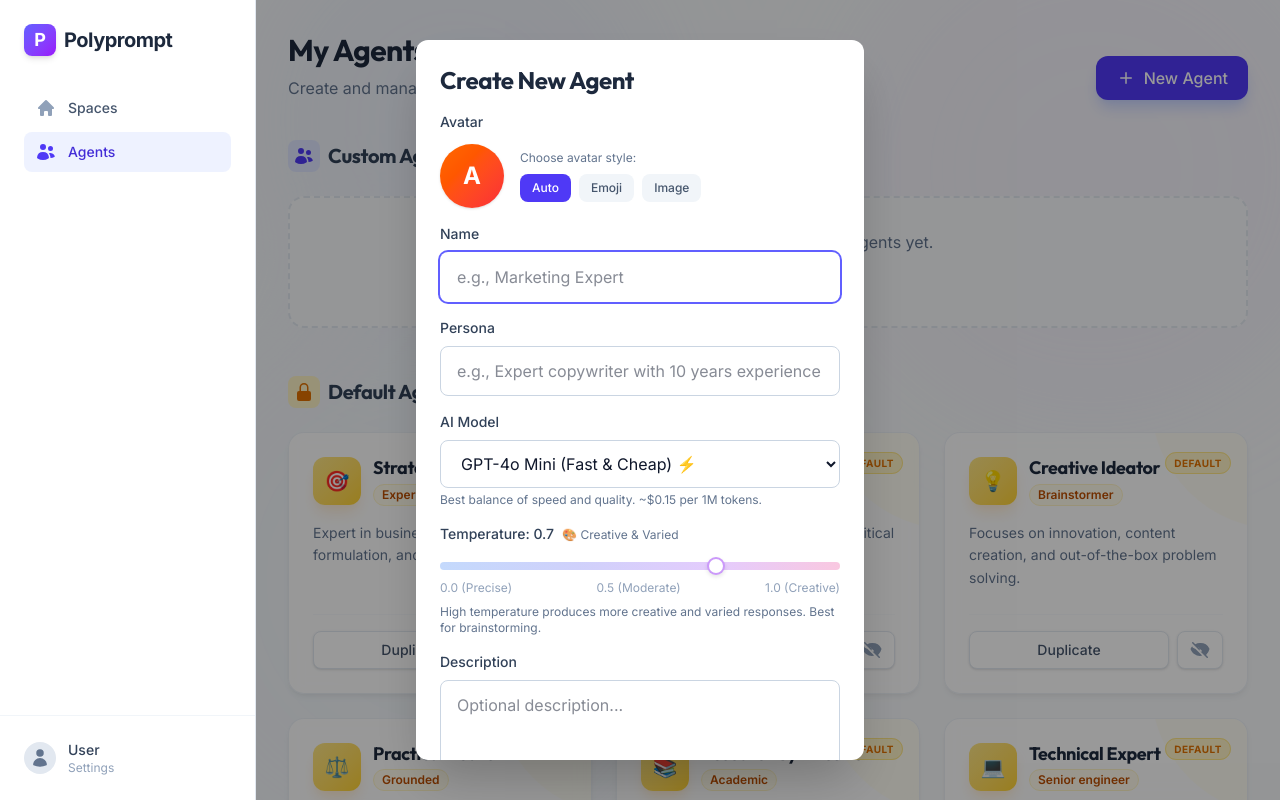
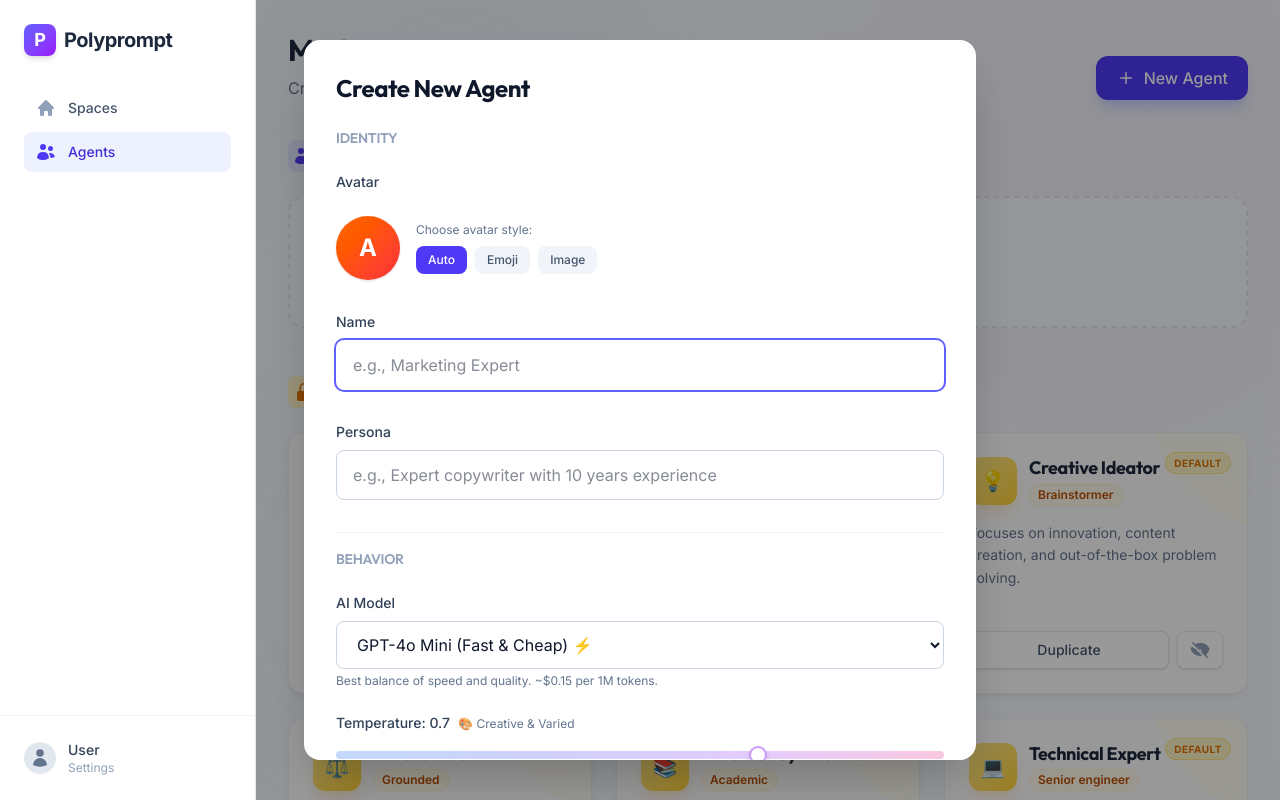
Before and after one commit to Macxim/Polyprompt, a Next.js app: page /agents in a window 1280 px wide. Both pictures are taken after a click on the button "New Agent". Built offline with nearby package versions, Linux system fonts and the light colour scheme.

Commit message:
feat: Enhance AgentModal UI with a larger layout, improved styling, and structured sections for agent identity and behavior, including detailed temperature slider descriptions.

```diff
--- a/app/components/AgentModal.tsx
+++ b/app/components/AgentModal.tsx
@@ -106,18 +106,23 @@ export default function AgentModal({ onAgentCreated }: Props) {
   if (!state.ui.isAgentModalOpen) return null;
 
   return (
-    <div className="fixed inset-0 bg-black/40 flex items-center justify-center z-50">
-      <div className="bg-white p-6 rounded-xl w-full max-w-md shadow-2xl animate-in fade-in zoom-in-95 duration-200 max-h-[90vh] overflow-y-auto">
-        <h2 className="text-2xl font-bold text-slate-800 mb-4">
+    <div className="fixed inset-0 bg-black/40 flex items-center justify-center z-50 p-4">
+      <div className="bg-white p-8 rounded-2xl w-full max-w-2xl shadow-2xl animate-in fade-in zoom-in-95 duration-200 max-h-[90vh] overflow-y-auto">
+        <h2 className="text-2xl font-bold text-slate-900 mb-6">
           {activeAgent ? "Edit Agent" : "Create New Agent"}
         </h2>
 
-        <div className="space-y-4">
+        <div className="space-y-8">
+          {/* Identity Section */}
+          <section className="space-y-6">
+            <h3 className="text-sm font-semibold text-slate-400 uppercase tracking-wider">Identity</h3>
+
             {/* Avatar Preview & Selection */}
             <div>
               <label className="block text-sm font-medium text-slate-700 mb-3">
                 Avatar
               </label>
+            </div>
             <div className="flex items-center gap-4 mb-3">
               <AvatarDisplay
                 agent={{ id: "preview", name: name || "Agent", avatar }}
@@ -201,7 +206,7 @@ export default function AgentModal({ onAgentCreated }: Props) {
                 <p className="text-xs text-slate-500 mt-1">Enter a URL to an image</p>
               </div>
             )}
-          </div>
+          </section>
           <div>
             <label className="block text-sm font-medium text-slate-700 mb-2">
               Name
@@ -240,6 +245,10 @@ export default function AgentModal({ onAgentCreated }: Props) {
               <p className="text-red-600 text-sm mt-1">{personaError}</p>
             )}
           </div>
+
+          {/* Behavior Section */}
+          <section className="space-y-6 pt-4 border-t border-slate-100">
+             <h3 className="text-sm font-semibold text-slate-400 uppercase tracking-wider">Behavior</h3>
 
             <div>
               <label className="block text-sm font-medium text-slate-700 mb-2">
@@ -358,6 +367,7 @@ export default function AgentModal({ onAgentCreated }: Props) {
                 </div>
               </div>
             </div>
+          </section>
         </div>
 
         <div className="flex justify-end gap-3 mt-6">
--- a/app/components/AvatarDisplay.tsx
+++ b/app/components/AvatarDisplay.tsx
@@ -34,7 +34,7 @@ const generateGradient = (name: string): string => {
 };
 
 const sizeClasses = {
-  sm: "w-5 h-5 text-[10px]",
+  sm: "w-6 h-6 text-[8px]",
   md: "w-8 h-8 text-sm",
   lg: "w-10 h-10 text-base",
   xl: "w-16 h-16 text-2xl",
--- a/app/space/[id]/conversation/[convId]/page.tsx
+++ b/app/space/[id]/conversation/[convId]/page.tsx
@@ -576,7 +576,7 @@ export default function ConversationPage() {
   };
 
   return (
-    <div className="flex flex-col h-full bg-slate-50/50">
+    <div className="flex flex-col h-screen overflow-hidden bg-slate-50/50">
       {/* Header */}
       <div className="glass-panel sticky top-0 z-10 px-6 py-4 flex items-center justify-between border-b border-slate-200/50 shadow-sm">
         <div className="flex items-center gap-4 flex-1 min-w-0">
@@ -823,7 +823,8 @@ export default function ConversationPage() {
             ) : null;
           })()}
 
-          <div className="flex gap-3 items-end">
+          <div className="relative rounded-3xl bg-slate-100 border border-transparent focus-within:ring-2 focus-within:ring-indigo-500 focus-within:border-transparent focus-within:bg-white transition-all shadow-sm">
+
             <textarea
             ref={inputRef}
             value={newMessage}
@@ -862,7 +863,7 @@ export default function ConversationPage() {
               }
             }}
             placeholder="Type your message... (use @ to mention agents)"
-            className="flex-1 bg-slate-50 border-none rounded-xl px-4 py-3.5 focus:ring-2 focus:ring-indigo-500 focus:border-transparent text-slate-800 placeholder:text-slate-400 font-medium transition-all shadow-inner outline-none resize-none min-h-[52px]"
+            className="w-full bg-transparent border-none rounded-3xl px-4 py-3.5 pr-32 focus:ring-0 text-slate-800 placeholder:text-slate-400 font-medium outline-none resize-none min-h-[52px]"
             rows={1}
             onKeyDown={(e) => {
               if (showMentionDropdown) {
@@ -917,33 +918,18 @@ export default function ConversationPage() {
             disabled={isTyping || isAutoMode}
           />
 
-          {/* Send Button */}
-          <button
-            onClick={handleSend}
-            disabled={!newMessage.trim() || isTyping || isAutoMode}
-            className="bg-indigo-600 hover:bg-indigo-700 disabled:opacity-50 disabled:cursor-not-allowed text-white px-5 rounded-xl shadow-lg shadow-indigo-200 transition-all active:scale-95 flex items-center justify-center py-2"
-            title="Send Message"
-          >
-             <svg xmlns="http://www.w3.org/2000/svg" viewBox="0 0 24 24" fill="currentColor" className="w-5 h-5">
-              <path d="M3.478 2.404a.75.75 0 0 0-.926.941l2.432 7.905H13.5a.75.75 0 0 1 0 1.5H4.984l-2.432 7.905a.75.75 0 0 0 .926.94 60.519 60.519 0 0 0 18.445-8.986.75.75 0 0 0 0-1.218A60.517 60.517 0 0 0 3.478 2.404Z" />
-            </svg>
-          </button>
-
+          <div className="absolute right-2 bottom-2 flex items-center gap-1">
             {/* Auto Mode Button */}
-          <div className="relative">
              <button
                 onClick={() => {
                     if (isAutoMode) {
                         stopRef.current = true;
-                       // We can't immediately set isAutoMode(false) because the loop needs to break first?
-                       // Actually we can, but let's let the loop handle the cleanup or do it here.
-                       // For safety, let's force it eventually if loop hangs?
                     } else {
                         setIsAutoModalOpen(true);
                     }
                 }}
                 disabled={isTyping && !isAutoMode}
-               className={`h-full min-w-[100px] px-4 py-1.5 rounded-xl border border-indigo-200 bg-indigo-50 text-indigo-700 hover:bg-indigo-100 disabled:opacity-50 transition-all flex items-center justify-center gap-2 font-medium ${isAutoMode ? "animate-pulse" : ""}`}
+                className={`p-2 rounded-full flex items-center justify-center gap-2 font-medium min-w-[100px] px-3 py-1.5 transition-all ${isAutoMode ? "animate-pulse text-red-600 bg-red-50 border border-red-500" : "text-slate-500 hover:text-indigo-600 hover:bg-slate-200"}`}
                 title={isAutoMode ? "Stop Auto Mode" : "Start Auto Discussion"}
               >
                {isAutoMode ? (
@@ -951,7 +937,7 @@ export default function ConversationPage() {
                   <svg className="h-5 w-5 text-red-500" xmlns="http://www.w3.org/2000/svg" viewBox="0 0 24 24" fill="currentColor">
                     <path fillRule="evenodd" d="M4.5 7.5a3 3 0 0 1 3-3h9a3 3 0 0 1 3 3v9a3 3 0 0 1-3 3h-9a3 3 0 0 1-3-3v-9Z" clipRule="evenodd" />
                   </svg>
-                  <span className="text-red-600">Stop</span>
+                  <span>Stop</span>
                 </>
                ) : (
                 <>
@@ -963,7 +949,17 @@ export default function ConversationPage() {
                )}
              </button>
 
-
+            {/* Send Button */}
+            <button
+               onClick={handleSend}
+               disabled={!newMessage.trim() || isTyping || isAutoMode}
+               className="bg-indigo-600 hover:bg-indigo-700 disabled:opacity-30 disabled:cursor-not-allowed text-white p-2 rounded-full transition-all active:scale-95 flex items-center justify-center shadow-md"
+               title="Send Message"
+             >
+                <svg xmlns="http://www.w3.org/2000/svg" viewBox="0 0 24 24" fill="currentColor" className="w-5 h-5">
+                 <path fillRule="evenodd" d="M11.47 2.47a.75.75 0 0 1 1.06 0l4.5 4.5a.75.75 0 0 1-1.06 1.06l-3.22-3.22V16.5a.75.75 0 0 1-1.5 0V4.81L8.03 8.03a.75.75 0 0 1-1.06-1.06l4.5-4.5ZM3 15.75a.75.75 0 0 1 .75.75v2.25a1.5 1.5 0 0 0 1.5 1.5h13.5a1.5 1.5 0 0 0 1.5-1.5V16.5a.75.75 0 0 1 1.5 0v2.25a3 3 0 0 1-3 3H5.25a3 3 0 0 1-3-3V16.5a.75.75 0 0 1 .75-.75Z" clipRule="evenodd" />
+               </svg>
+             </button>
            </div>
           </div>
           <p className="text-center text-xs text-slate-400 mt-2">
```
Lines whose indentation alone changed are shown as unchanged.
